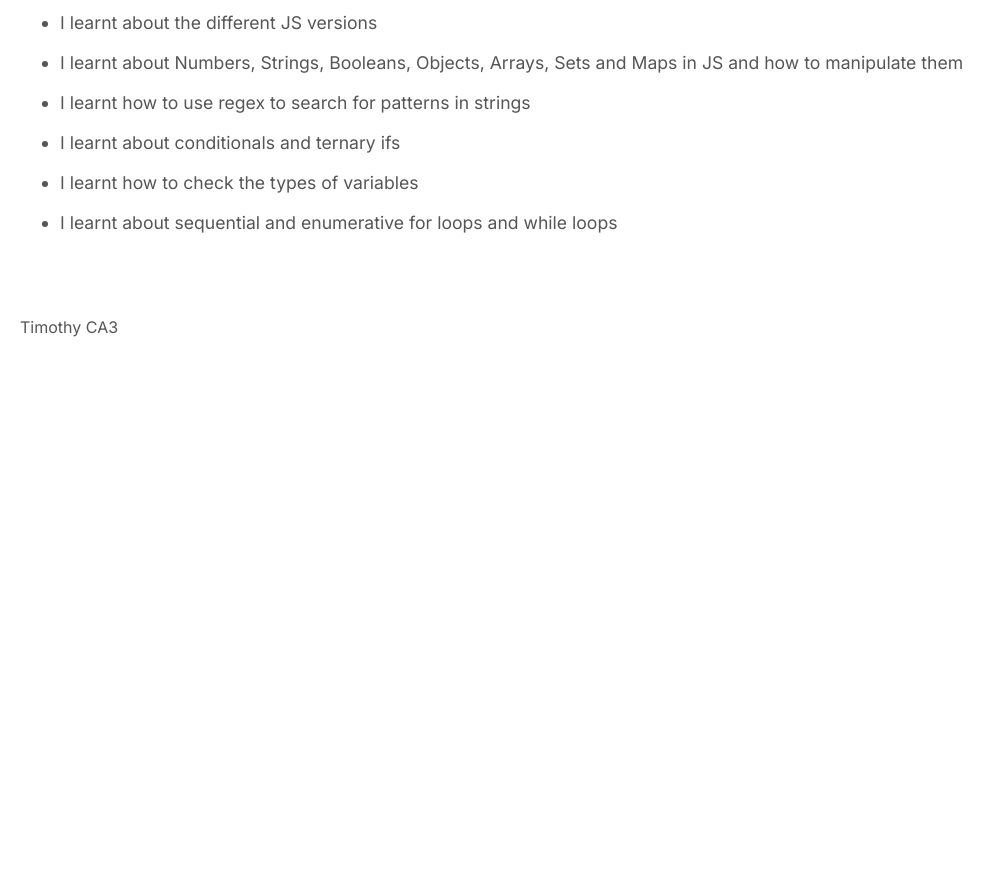
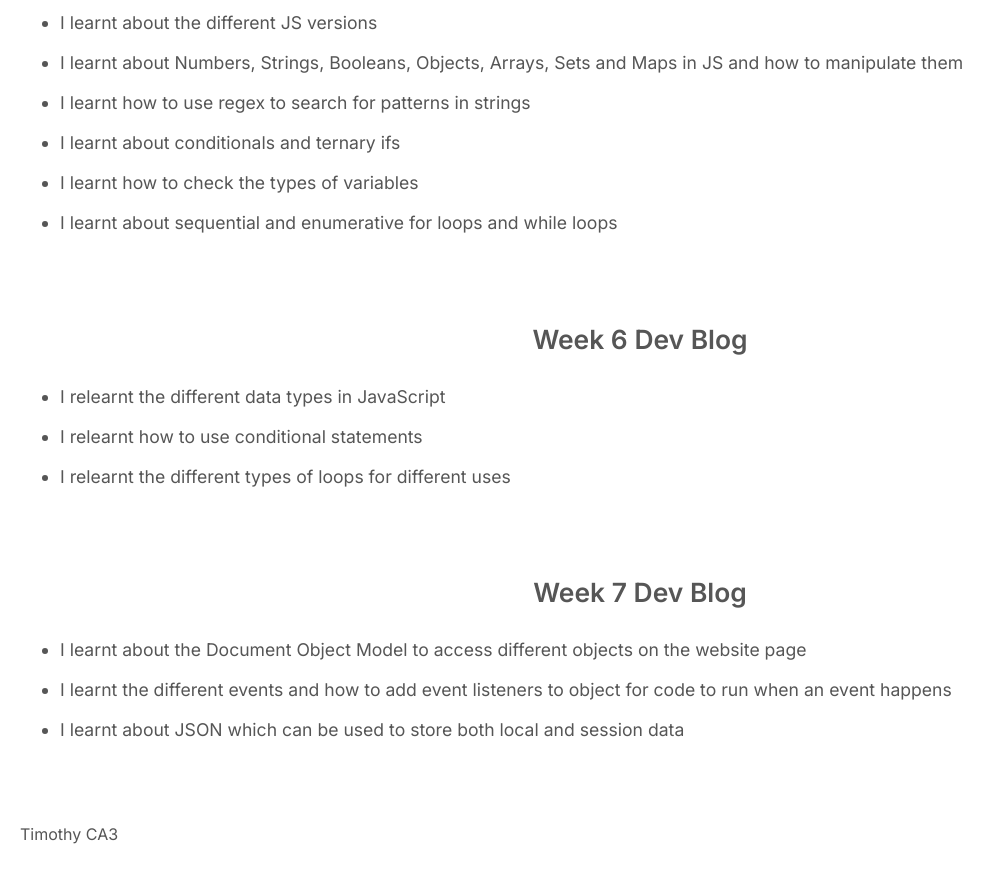
Before and after one commit to NPTimothy/NPTimothy.github.io, a plain HTML site: page index.html in a window 1280 px wide. Shown: the part 3607-4487 px from the top of the page, without its empty margins (0-990 px from the left). Before the commit the page ends 3980 px from the top, so only its background shows below. Drawn offline with Linux system fonts and the light colour scheme.

Commit message:
Week 6 & 7

```diff
--- a/index.html
+++ b/index.html
@@ -101,6 +101,35 @@
                 </li>
             </ul>
         </article>
+
+        <article>
+            <h2 class="title">Week 6 Dev Blog</h2>
+            <ul>
+                <li>I relearnt the different data types in JavaScript</li>
+                <li>I relearnt how to use conditional statements</li>
+                <li>
+                    I relearnt the different types of loops for different uses
+                </li>
+            </ul>
+        </article>
+
+        <article>
+            <h2 class="title">Week 7 Dev Blog</h2>
+            <ul>
+                <li>
+                    I learnt about the Document Object Model to access different
+                    objects on the website page
+                </li>
+                <li>
+                    I learnt the different events and how to add event listeners
+                    to object for code to run when an event happens
+                </li>
+                <li>
+                    I learnt about JSON which can be used to store both local
+                    and session data
+                </li>
+            </ul>
+        </article>
         <footer>
             <p>Timothy CA3</p>
         </footer>
```
